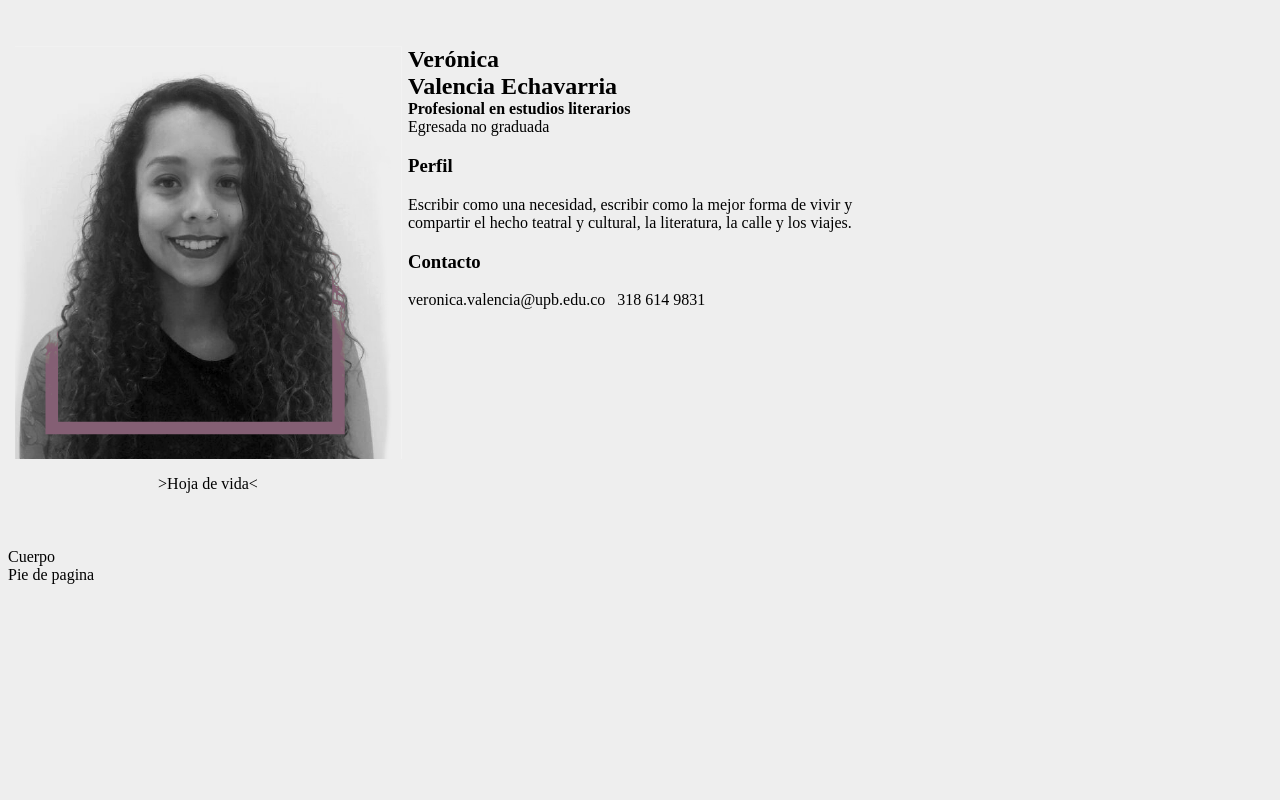
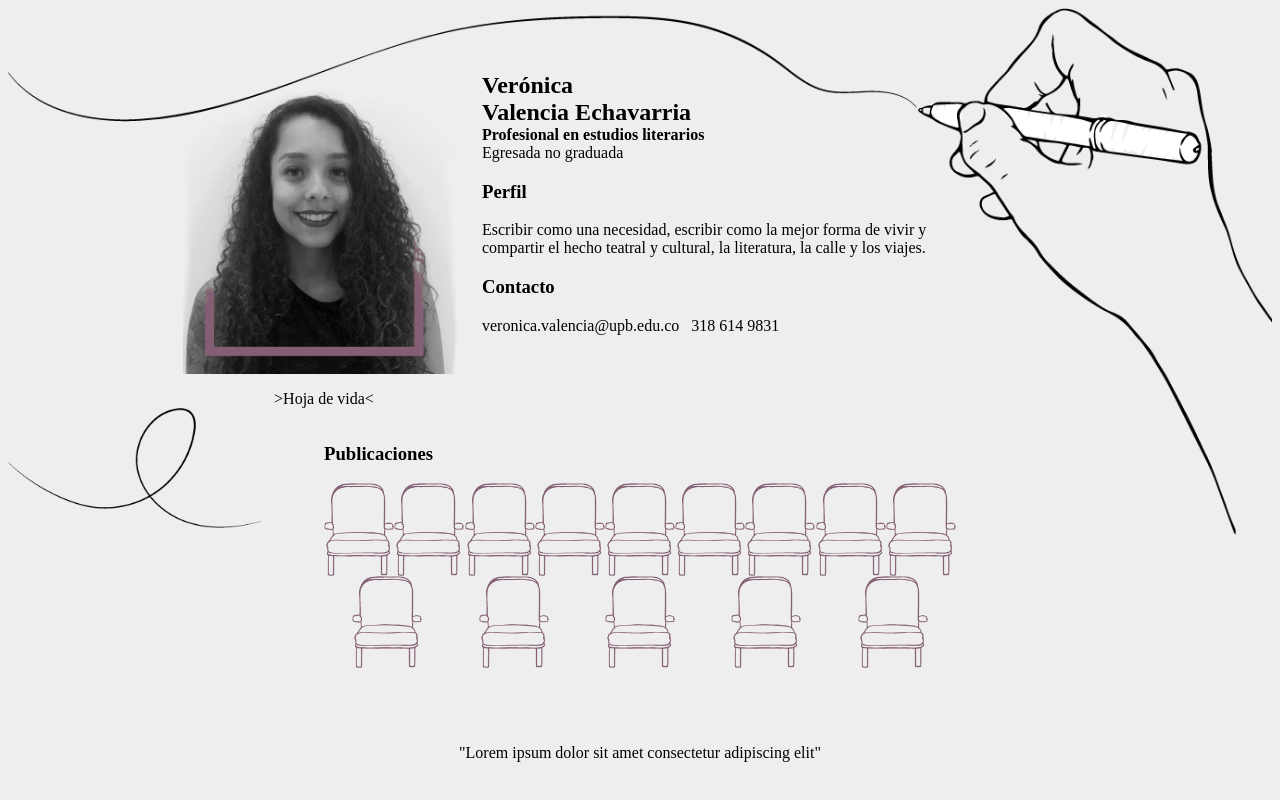
Before and after one commit to sebas0126/ng-veronica-portfolio, an Angular app: page / in a window 1280 px wide. Shown: the top 800 px of the page. Built offline with nearby package versions, Linux system fonts and the light colour scheme.

Commit message:
Se agregan dos flujos, para movil y para escritorio

```diff
--- a/src/app/portfolio-content/portfolio-content.component.html
+++ b/src/app/portfolio-content/portfolio-content.component.html
@@ -1,10 +1,12 @@
 <div id="content">
-  <section id="curriculum">
-    <div class="photo">
+  <img class="decoration top" src="assets/imgs/portfolio-bg-1.png" alt="">
+  <img class="decoration bottom" src="assets/imgs/portfolio-bg-2.png" alt="">
+  <div class="grid">
+    <section class="photo">
       <img src="assets/imgs/portfolio-photo.png" alt="">
       <p>&#62;Hoja de vida&#60;</p>
-    </div>
-    <div class="info">
+    </section>
+    <section class="info">
       <h1 class="no-margin">
         Verónica
       </h1>
@@ -14,18 +16,35 @@
       Egresada no graduada
       <h3>Perfil</h3>
       <p class="profile">
-        Escribir como una necesidad, escribir como la mejor forma de vivir y compartir el hecho teatral y cultural, la literatura, la calle y los viajes.
+        Escribir como una necesidad, escribir como la mejor forma de vivir y compartir el hecho teatral y cultural, la
+        literatura, la calle y los viajes.
       </p>
       <h3>Contacto</h3>
       <p class="contact">
         veronica.valencia@upb.edu.co&nbsp;&nbsp;&nbsp;318 614 9831
       </p>
-    </div>
-  </section>
-  <section id="work">
-    Cuerpo
-  </section>
-  <footer>
-    Pie de pagina
-  </footer>
+    </section>
+    <section class="work">
+      <h3>Publicaciones</h3>
+      <div class="chairs">
+        <img class="chair" src="assets/imgs/portfolio-chair.png" alt="">
+        <img class="chair" src="assets/imgs/portfolio-chair.png" alt="">
+        <img class="chair" src="assets/imgs/portfolio-chair.png" alt="">
+        <img class="chair" src="assets/imgs/portfolio-chair.png" alt="">
+        <img class="chair" src="assets/imgs/portfolio-chair.png" alt="">
+        <img class="chair" src="assets/imgs/portfolio-chair.png" alt="">
+        <img class="chair" src="assets/imgs/portfolio-chair.png" alt="">
+        <img class="chair" src="assets/imgs/portfolio-chair.png" alt="">
+        <img class="chair" src="assets/imgs/portfolio-chair.png" alt="">
+        <img class="chair" src="assets/imgs/portfolio-chair.png" alt="">
+        <img class="chair" src="assets/imgs/portfolio-chair.png" alt="">
+        <img class="chair" src="assets/imgs/portfolio-chair.png" alt="">
+        <img class="chair" src="assets/imgs/portfolio-chair.png" alt="">
+        <img class="chair" src="assets/imgs/portfolio-chair.png" alt="">
+      </div>
+    </section>
+    <footer>
+      "Lorem ipsum dolor sit amet consectetur adipiscing elit"
+    </footer>
+  </div>
 </div>
--- a/src/app/portfolio-content/portfolio-content.component.sass
+++ b/src/app/portfolio-content/portfolio-content.component.sass
@@ -1,20 +1,56 @@
 #content
+  position: relative
+  overflow-x: hidden
+  overflow-y: auto
+  .decoration
+    position: absolute
+    &.top
+      top: 0
+      left: 0
+      width: 110%
+    &.bottom
+      top: 50%
+      left: 0
+      width: 20%
+
+.grid
+  display: grid
+  height: 100vh
+  grid-template-columns: 1fr 1fr 1fr 3fr 1fr 1fr
+  grid-template-rows: 1fr 5fr 5fr 1fr
+  grid-template-areas: "pl margin margin margin margin pr" "pl picture picture profile . pr" "pl . work work . pr" "pl . footer footer . pr"
+
+.photo
+  grid-area: picture
   display: flex
   flex-direction: column
-  width: 100vw
-  height: 100vh
-  overflow-x: hidden
+  align-items: center
+  img
+    width: 90%
 
-#curriculum
+.info
+  grid-area: profile
+
+.work
+  grid-area: work
+
+.chairs
   display: flex
   flex-wrap: wrap
-  padding: 3% 0
-  .photo
+  justify-content: space-around
+  align-items: center
+  .chair
+    width: 70px
+
+footer
+  grid-area: footer
+  text-align: center
+
+@media (max-width: 768px)
+
+  .grid
     display: flex
-    flex-basis: 400px
     flex-direction: column
-    align-items: center
-    img
-      height: 90%
-  .info
-    flex-basis: 500px
+    padding: 8% 8% 0 8%
+    height: auto
+    overflow-y: auto
```
Also changed, not shown: src/assets/imgs/portfolio-chair.png (added), 1 other file (tests, documents, lock files or other folders).
